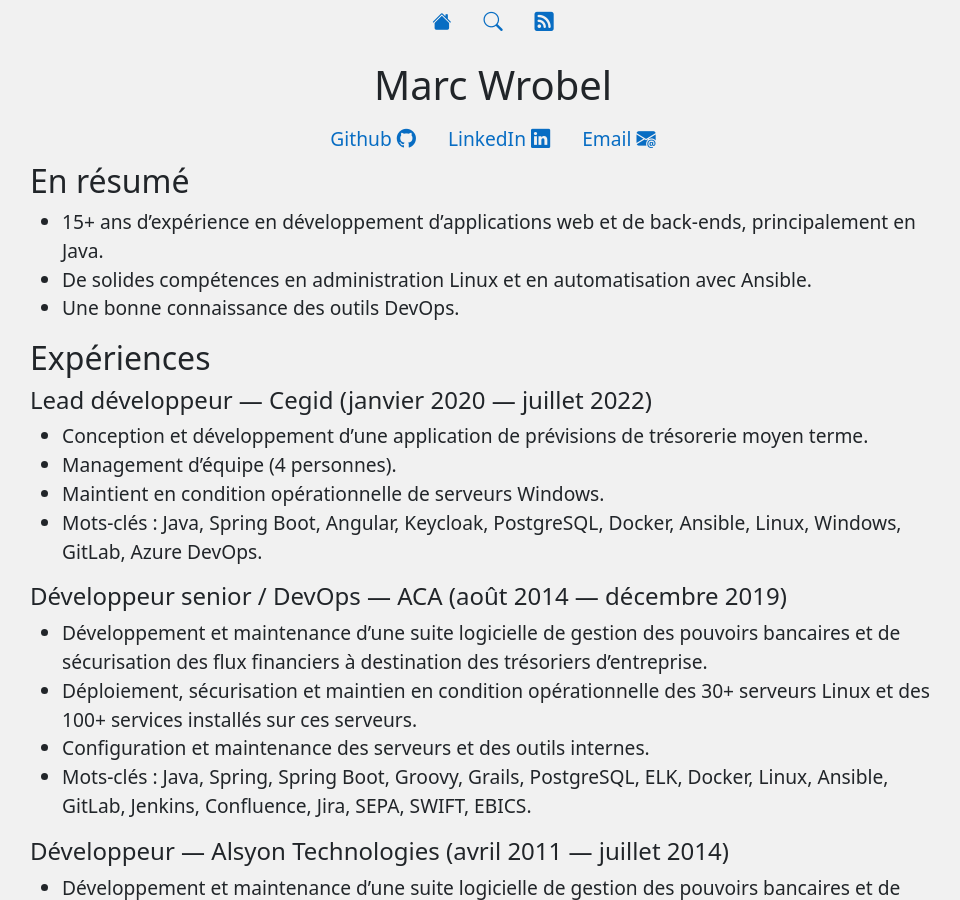
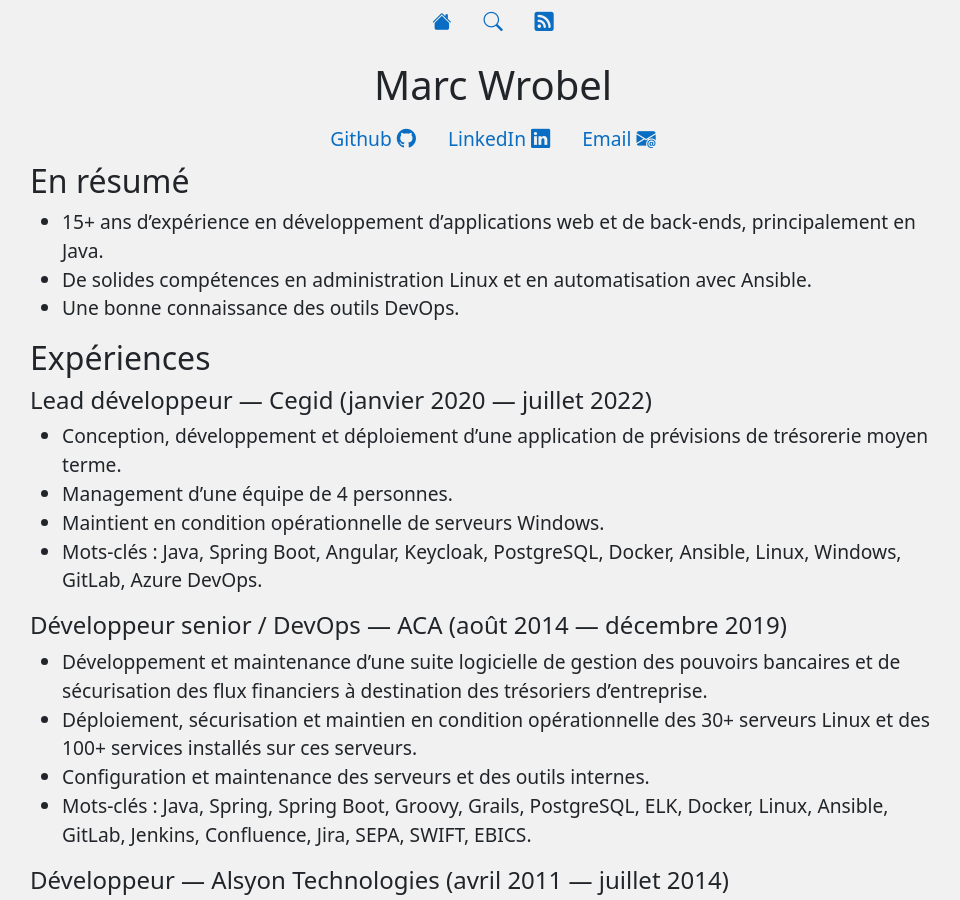
Before and after one commit to marcwrobel/marcwrobel.github.io, a Jekyll site: the page built from a-propos.md, in a window 1280 px wide and 900 px high. Shown: the whole window, without its empty margins (147-1107 px from the left). Built offline with Jekyll 4.4.1, drawn with Linux system fonts in a browser that asks for light colours.

Commit message:
Amélioration de l'expérience 'Lead développeur — Cegid' sur la page 'À propos'

```diff
--- a/a-propos.md
+++ b/a-propos.md
@@ -17,8 +17,8 @@
 
 #### Lead développeur — Cegid (janvier 2020 — juillet 2022)
 
-- Conception et développement d’une application de prévisions de trésorerie moyen terme.
-- Management d’équipe (4 personnes).
+- Conception, développement et déploiement d’une application de prévisions de trésorerie moyen terme.
+- Management d’une équipe de 4 personnes.
 - Maintient en condition opérationnelle de serveurs Windows.
 - Mots-clés : Java, Spring Boot, Angular, Keycloak, PostgreSQL, Docker, Ansible, Linux, Windows,
   GitLab, Azure DevOps.
```
